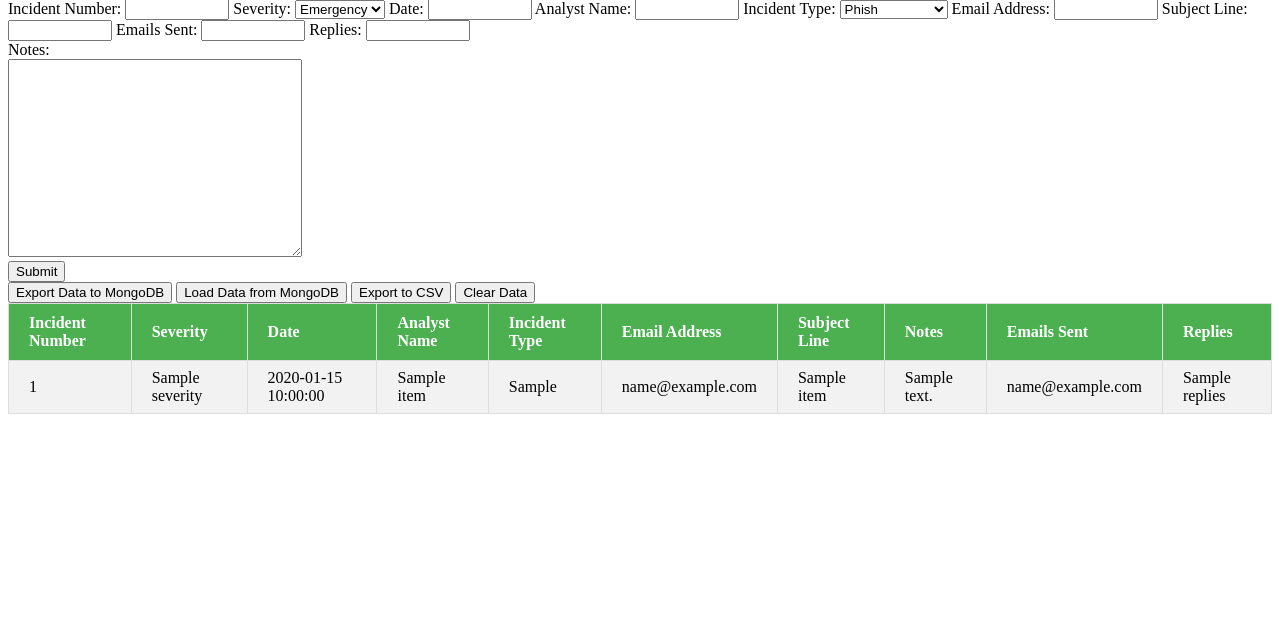
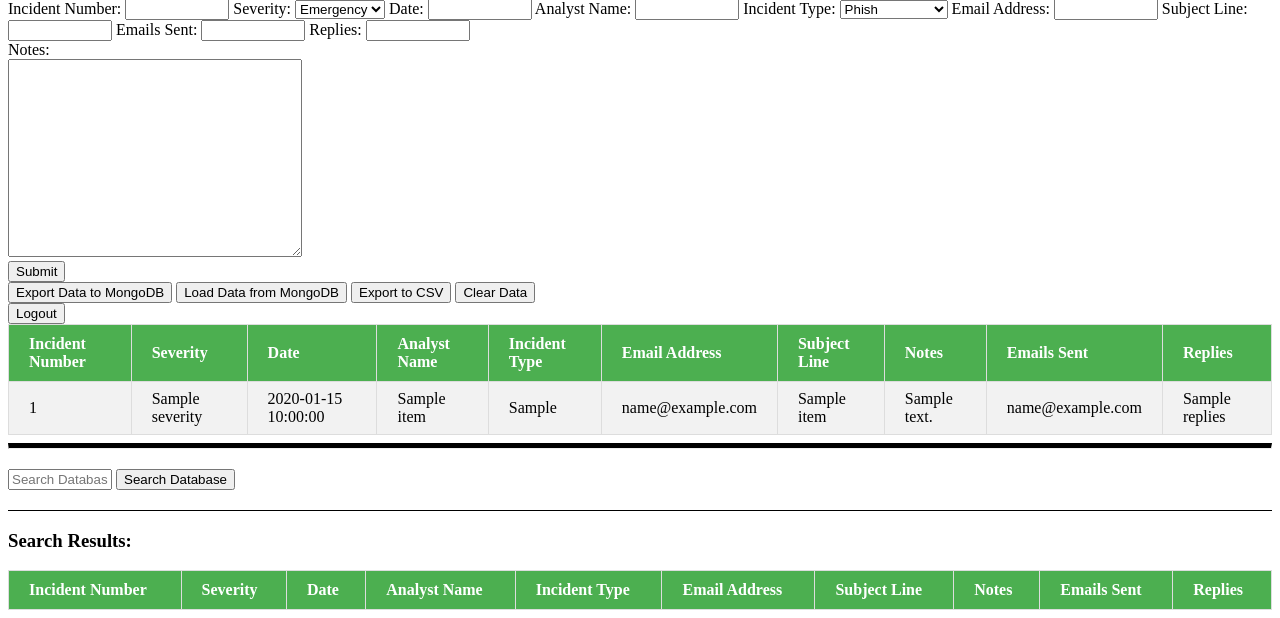
Before and after one commit to lekroee/cyberTRIP, a Flask app: template templates/index.html in a window 1280 px wide. Shown: the part 200-818 px from the top of the page. Before the commit the page ends 614 px from the top, so only its background shows below. Run offline with Flask 3, Linux system fonts and the light colour scheme; the template is opened without the code that fills it: most values are stand-ins (such as "Sample title", 1, 10 or a date in 2020); lists and menus that the app fills with data are empty.

Commit message:
chris added login and search

```diff
--- a/app.py
+++ b/app.py
@@ -2,30 +2,151 @@ from flask import Flask, render_template, request, jsonify, redirect, url_for
 from pymongo import MongoClient
 import csv
 import os
+from flask_bcrypt import Bcrypt
+from datetime import datetime
+from bson import json_util
+
+
+from flask import session# for login sessions
 
 
 app = Flask(__name__)
 
+app.secret_key = os.urandom(24)
+bcrypt = Bcrypt(app)#this is for encrypting login information with mongo
+
+
+#this is to get the database search working with serializable
+from flask import Flask, jsonify
+from bson import ObjectId
+import json  # Import the standard library's json
+
+class JSONEncoder(json.JSONEncoder):
+    def default(self, o):
+        if isinstance(o, ObjectId):
+            return str(o)
+        return super().default(o)
+
+app.json_encoder = JSONEncoder
+
+
+
+
+
+
 # Setup MongoDB connection, this must obviously be running already on localhost for this implementation, but I can change later
 client = MongoClient("mongodb://localhost:27017/")
+
+
 db = client["incident_db"]#database name
+users_collection = db["users"]#for login info users
+# Check if admin exists in users collection
+admin_exists = users_collection.find_one({"username": "admin"})
+#if not, create one first time
+if not admin_exists:
+    hashed_password = bcrypt.generate_password_hash("admin").decode('utf-8')
+    users_collection.insert_one({"username": "admin", "password": hashed_password, "type": "superuser"})
+
+
+
+
+
+
 collection = db["incidents"]#collection name
 
 data_list = []# for posting data to the bottom when submit button pressed
 
 API_KEY_URL = "key"  #This is the API key for URL scan
 
-@app.route("/")#for loading index, it displays any data in data list at the bottom when loaded
+# helps prevent XSS attacks ---***experimental this changes input***---
+def sanitize_input(text):
+    # Remove potentially harmful characters or sequences
+    return text.replace("<", "").replace(">", "").replace("&", "")
+
+
+
+#for login sessions
+@app.route("/login", methods=["GET", "POST"])
+def login():
+    if request.method == "POST":
+        username = request.form.get("username")
+        password = request.form.get("password")
+
+        user = users_collection.find_one({"username": username})
+
+        if user and bcrypt.check_password_hash(user["password"], password):
+            session["username"] = username
+            session["user_type"] = user["type"]
+            return redirect(url_for("index"))
+        else:
+            return "Invalid credentials", 401
+
+    return render_template("login.html")
+
+@app.route("/logout", methods=["POST"])
+def logout():
+    save_data = request.form.get("save_data")  # This will come from the prompt
+    if save_data == "yes" and data_list:
+        collection.insert_many(data_list)
+        data_list.clear()
+
+    session.clear()  # Clear the session to log the user out
+    return redirect(url_for("login"))
+
+
+
+@app.route("/create-user", methods=["GET", "POST"])
+def create_user():
+    if session.get("user_type") != "superuser":
+        return "Access denied", 403
+
+    if request.method == "POST":
+        username = request.form.get("username")
+        password = bcrypt.generate_password_hash(request.form.get("password")).decode('utf-8')
+        user_type = request.form.get("user_type")
+        users_collection.insert_one({"username": username, "password": password, "type": user_type})
+        return "User created", 200
+
+    return render_template("create_user.html")
+
+
+
+
+
+#for loading index, it displays any data in data list at the bottom when loaded
+
+@app.route("/")
 def index():
+    if "username" not in session:#check login info
+        return redirect(url_for("login"))
     return render_template("index.html", data_list=data_list)
+
+
+
 #submit button that will post (display at bottom) the incident data that was entered in all the text boxes
 @app.route("/submit", methods=["POST"])
-def submit_data():#call this python function to get the text box data
+def submit_data():
+    if "username" not in session:
+        return redirect(url_for("login"))#call this python function to get the text box data
+
+    # Validate the date
+    date_str = request.form["date"]
+    try:
+        valid_date = datetime.strptime(date_str, '%m-%d-%Y')  # assuming format is MM-DD-YYYY
+    except ValueError:
+        return "Invalid date format. Expected MM-DD-YYYY.", 400
+
+#sanitize
+    incident_number = sanitize_input(request.form["incident_number"])
+    analyst_name = sanitize_input(request.form["analyst_name"])
+
+
+
     data = {
-        "incident_number": request.form["incident_number"],
-	"severity": request.form["severity"],  # Adding severity
+        "incident_number": incident_number,
+	    "severity": request.form["severity"],  # Adding severity
         "date": request.form["date"],
-        "analyst_name": request.form["analyst_name"],
+        "analyst_name": analyst_name,
         "incident_type": request.form["incident_type"],
         "email_address": request.form["email_address"],
         "subject_line": request.form["subject_line"],
@@ -39,6 +160,9 @@ def submit_data():#call this python function to get the text box data
 #store data that's display on the bottom of the page in mongo database
 @app.route("/export-to-mongo", methods=["GET"])
 def export_to_mongo():
+    if "username" not in session:
+        return redirect(url_for("login"))
+
     if data_list:
         collection.insert_many(data_list)
         #data_list.clear() maybe clear the screen - dunno if I want to do this
@@ -46,12 +170,18 @@ def export_to_mongo():
 #load data
 @app.route("/load-from-mongo", methods=["GET"])
 def load_from_mongo():
+    if "username" not in session:
+        return redirect(url_for("login"))
+
     global data_list
     data_list = list(collection.find({}, {'_id': 0}))#at the moment, this will get all the data in the collection and load it
     return redirect(url_for('index'))
 #When this button is pressed, get all the keys in a list structure and write to csv, then append data in each column
 @app.route("/export-to-csv", methods=["GET"])
 def export_to_csv():
+    if "username" not in session:
+        return redirect(url_for("login"))
+
     keys = ["incident_number","severity", "date", "analyst_name", "incident_type", "email_address", "subject_line", "notes", "emails_sent", "replies"]
     mode = 'a' if os.path.exists("data.csv") else 'w'#if file is there append data, otherwise create a new file
     with open("data.csv", mode, newline='') as output_file:
@@ -63,6 +193,9 @@ def export_to_csv():
 #this just clears the bottom of the screen data and reloads
 @app.route("/clear-data", methods=["GET"])
 def clear_data():
+    if "username" not in session:
+        return redirect(url_for("login"))
+
     data_list.clear()
     return redirect(url_for('index'))
 '''
@@ -72,6 +205,9 @@ apis for external malware tools below
 #urlscan api - description is on their website
 @app.route("/urlscan", methods=["GET"])
 def urlscan():
+    if "username" not in session:
+        return redirect(url_for("login"))
+
     url = request.args.get('url')
 
     headers = {
@@ -91,5 +227,37 @@ def urlscan():
     else:
         return jsonify({"error": f"Error scanning URL! Response: {response.text}"}), 400
 
+
+
+@app.route("/search-database", methods=["POST"])
+def search_database():
+    query = request.form.get("query")
+
+    # Search all fields for the query
+    results = collection.find({
+        "$or": [
+            {"incident_number": {"$regex": query, "$options": "i"}},
+            {"severity": {"$regex": query, "$options": "i"}},
+            {"date": {"$regex": query, "$options": "i"}},
+            {"analyst_name": {"$regex": query, "$options": "i"}},
+            {"incident_type": {"$regex": query, "$options": "i"}},
+            {"email_address": {"$regex": query, "$options": "i"}},
+            {"subject_line": {"$regex": query, "$options": "i"}},
+            {"notes": {"$regex": query, "$options": "i"}},
+            {"emails_sent": {"$regex": query, "$options": "i"}},
+            {"replies": {"$regex": query, "$options": "i"}}
+        ]
+    })
+
+    # Convert each MongoDB document to a dictionary that's JSON serializable
+    serialized_results = []
+    for result in results:
+        # Convert ObjectId to string
+        if '_id' in result:
+            result['_id'] = str(result['_id'])
+        serialized_results.append(result)
+
+    return jsonify(serialized_results)
+
 if __name__ == "__main__":
     app.run(debug=True)
--- a/templates/index.html
+++ b/templates/index.html
@@ -74,6 +74,35 @@
 <button onclick="location.href='/export-to-csv'">Export to CSV</button>
 <button onclick="location.href='/clear-data'">Clear Data</button>
 
+<BR>
+<!-- Only show create user if current user is admin-->
+{% if session['user_type'] == 'superuser' %}
+<button onclick="location.href='/create-user'">Create New User</button>
+{% endif %}
+
+<!-- Logout Button -->
+<button id="logoutButton">Logout</button>
+
+<!-- Script for logout functionality -->
+<script>
+document.getElementById("logoutButton").addEventListener("click", function() {
+    let saveData = confirm("Would you like to save the current table data to the database?");
+
+    fetch("/logout", {
+        method: "POST",
+        headers: {
+            'Content-Type': 'application/x-www-form-urlencoded',
+        },
+        body: `save_data=${saveData ? "yes" : "no"}`,  // Send user's choice to server
+    })
+    .then(() => {
+        window.location.href = "/login";  // Redirect to login page after logging out
+    });
+});
+</script>
+
+
+
 <!-- Display data here below everything. headings first-->
 <table id="data-display">
     <tr>
@@ -104,8 +133,36 @@
     {% endfor %}
 </table>
 
+<hr style="border-top: 5px solid black;">
 
-<!--hello javascript section-->
+<!-- Search box and button -->
+<div style="margin-top: 20px;">
+    <input type="text" id="searchInput" placeholder="Search Database">
+    <button id="searchButton">Search Database</button>
+</div>
+
+<!-- Display search results here -->
+<div style="margin-top: 20px; border-top: 1px solid black;">
+    <h3>Search Results:</h3>
+    <table id="searchResults">
+        <tr>
+            <th>Incident Number</th>
+            <th>Severity</th>
+            <th>Date</th>
+            <th>Analyst Name</th>
+            <th>Incident Type</th>
+            <th>Email Address</th>
+            <th>Subject Line</th>
+            <th>Notes</th>
+            <th>Emails Sent</th>
+            <th>Replies</th>
+        </tr>
+        <!-- Data rows will be populated here by JavaScript -->
+    </table>
+</div>
+
+
+<!--hello javascript section , first part if for the urlscan api button and display-->
 <script>
 //event listener setup for urlscan button click
 document.getElementById("urlscanButton").addEventListener("click", function() {
@@ -128,6 +185,47 @@ document.getElementById("urlscanButton").addEventListener("click", function() {
             document.getElementById("urlscanResult").innerText = "Error fetching data!";
         });
 });
+
+<!--This is a script for the search button-->
+document.getElementById("searchButton").addEventListener("click", function() {
+    let query = document.getElementById("searchInput").value;
+    fetch("/search-database", {
+        method: "POST",
+        headers: {
+            'Content-Type': 'application/x-www-form-urlencoded',
+        },
+        body: `query=${query}`
+    })
+    .then(response => response.json())
+    .then(data => {
+        let table = document.getElementById("searchResults");
+
+        // Clear previous results but keep headers
+        let headers = table.rows[0].outerHTML; // store the header row
+        table.innerHTML = headers;
+
+        // Populate data rows
+        data.forEach(item => {
+            table.innerHTML += `
+                <tr>
+                    <td>${item.incident_number}</td>
+                    <td>${item.severity}</td>
+                    <td>${item.date}</td>
+                    <td>${item.analyst_name}</td>
+                    <td>${item.incident_type}</td>
+                    <td>${item.email_address}</td>
+                    <td>${item.subject_line}</td>
+                    <td>${item.notes}</td>
+                    <td>${item.emails_sent}</td>
+                    <td>${item.replies}</td>
+                </tr>
+            `;
+        });
+    });
+});
+
+
+
 </script>
 
 </body>
```
Also changed, not shown: templates/create_user.html (added, +19 -0 lines), templates/login.html (added, +13 -0 lines).
